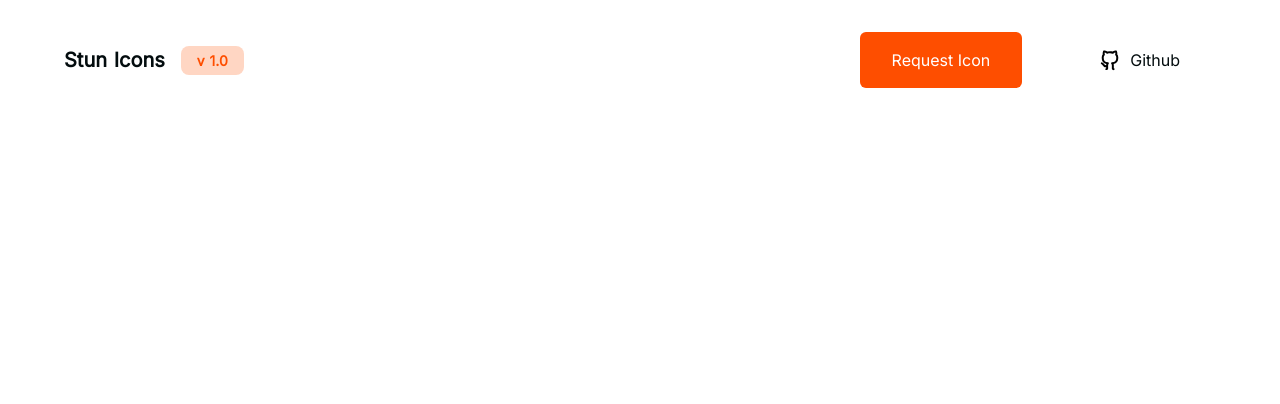
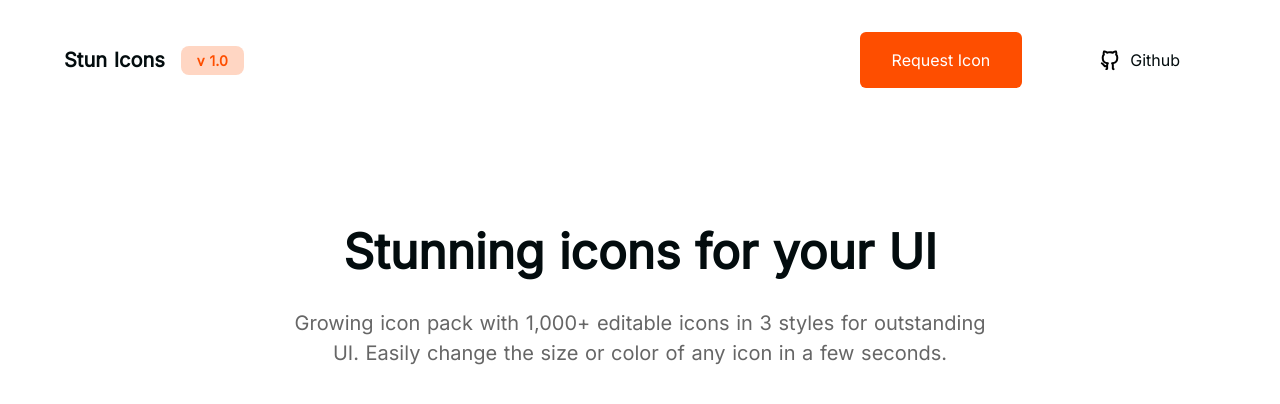
Before and after one commit to stunicons/stunicons.com, a Nuxt app: page / in a window 1280 px wide. Shown: the top 404 px of the page. Built offline with nearby package versions, Linux system fonts and the light colour scheme.

Commit message:
style: enrlage page

```diff
--- a/pages/index.vue
+++ b/pages/index.vue
@@ -1,7 +1,11 @@
 <template>
   <div class="container">
     <div class="page">
-     <Navbar />
+     <!-- navbar -->
+      <Navbar />
+
+      <!-- welcome world -->
+      <WelcomingText />
     </div>
 
   </div>
@@ -9,9 +13,10 @@
 
 <script>
 import Navbar from '~/components/Navbar.vue'
+import WelcomingText from "../components/WelcomingText";
 
 export default {
-  components:{Navbar}
+  components:{WelcomingText, Navbar}
 }
 </script>
 
```
